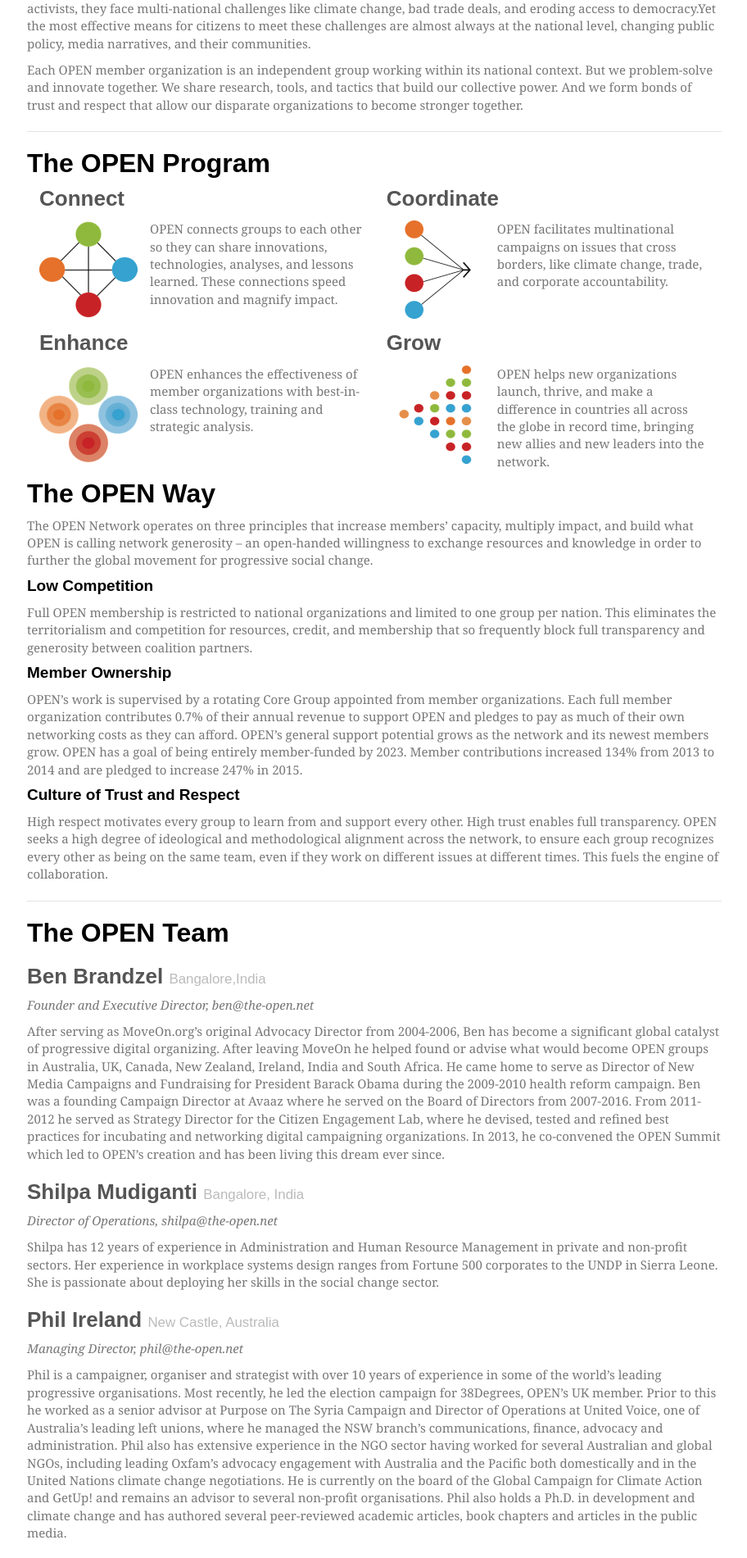
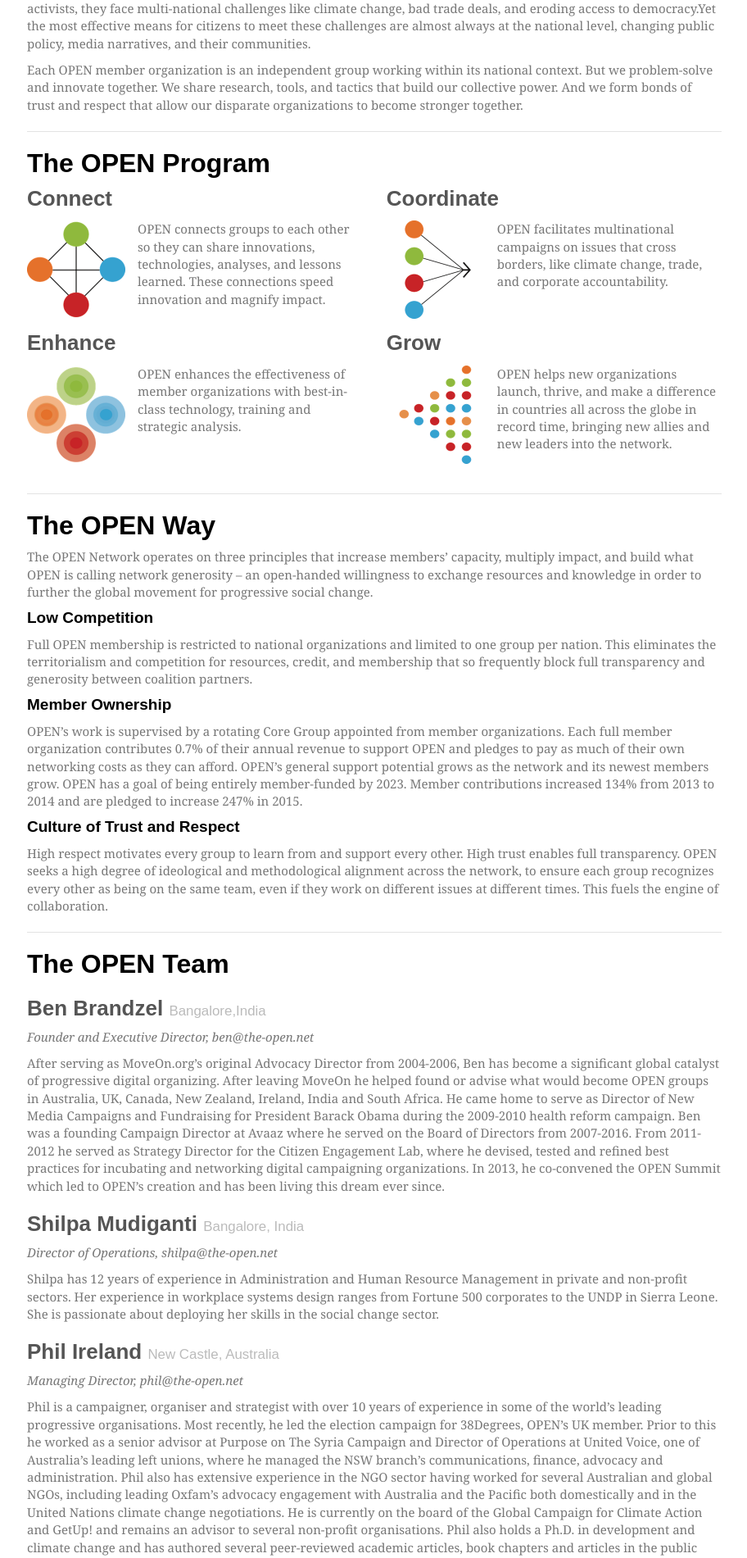
Before and after one commit to the-open/www.the-open.net, a Jekyll site: the page built from about.html, in a window 1280 px wide. Shown: the part 338-2239 px from the top of the page at 82% size, without its empty margins (37-949 px from the left). Built offline with Jekyll 4.4.1, drawn with Linux system fonts in a browser that asks for light colours; some web fonts are replaced; comment, search, counter and statistics services are not loaded.

Commit message:
fix spacing/styling/responsive 4-strands section

```diff
--- a/about.html
+++ b/about.html
@@ -19,7 +19,8 @@
   <h2 id="program">
     The OPEN Program
   </h2>
-  <div class="col-md-6">
+  <div class="row">
+    <div class="col-xs-12 col-md-6">
       <h3 id="connect">
         Connect
       </h4>
@@ -28,7 +29,7 @@
         OPEN connects groups to each other so they can share innovations, technologies, analyses, and lessons learned. These connections speed innovation and magnify impact.
       </p>
     </div>
-  <div class="col-md-6">
+    <div class="col-xs-12 col-md-6">
       <h3 id="coordinate">
         Coordinate
       </h4>
@@ -37,7 +38,9 @@
         OPEN facilitates multinational campaigns on issues that cross borders, like climate change, trade, and corporate accountability.
       </p>
     </div>
-  <div class="col-md-6">
+  </div>
+  <div class="row">
+    <div class="col-xs-12 col-md-6">
       <h3 id="enhance">
         Enhance
       </h4>
@@ -46,7 +49,7 @@
         OPEN enhances the effectiveness of member organizations with best-in-class technology, training and strategic analysis.
       </p>
     </div>
-  <div class="col-md-6">
+    <div class="col-xs-12 col-md-6">
       <h3 id="grow">
         Grow
       </h4>
@@ -54,6 +57,7 @@
         <img src="/static/img/4-grow.png" class="pull-left four-strands" />
         OPEN helps new organizations launch, thrive, and make a difference in countries all across the globe in record time, bringing new allies and new leaders into the network.
       </p>
+    </div>
   </div>
 
   <hr>
```
Lines whose indentation alone changed are shown as unchanged.
